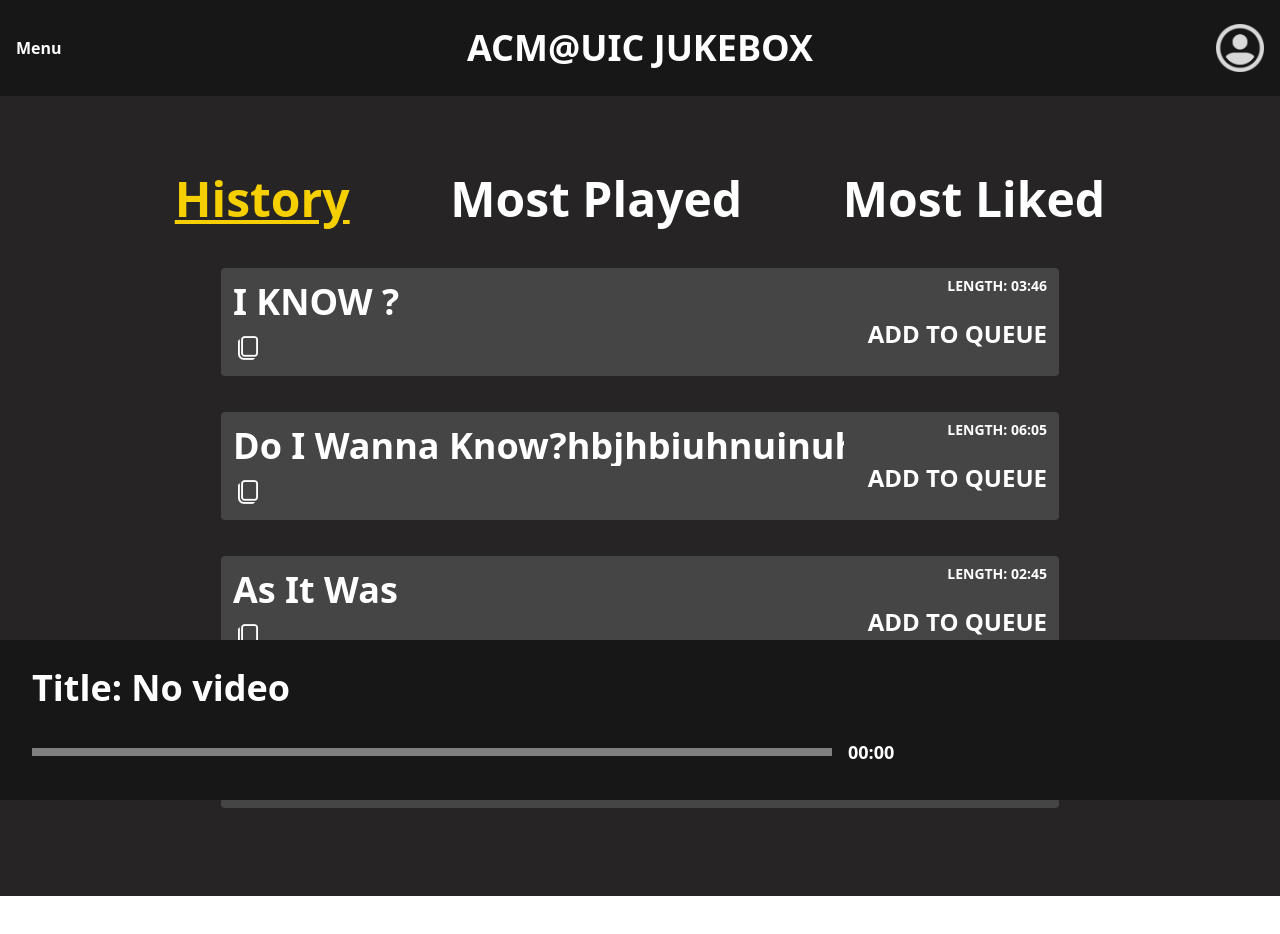
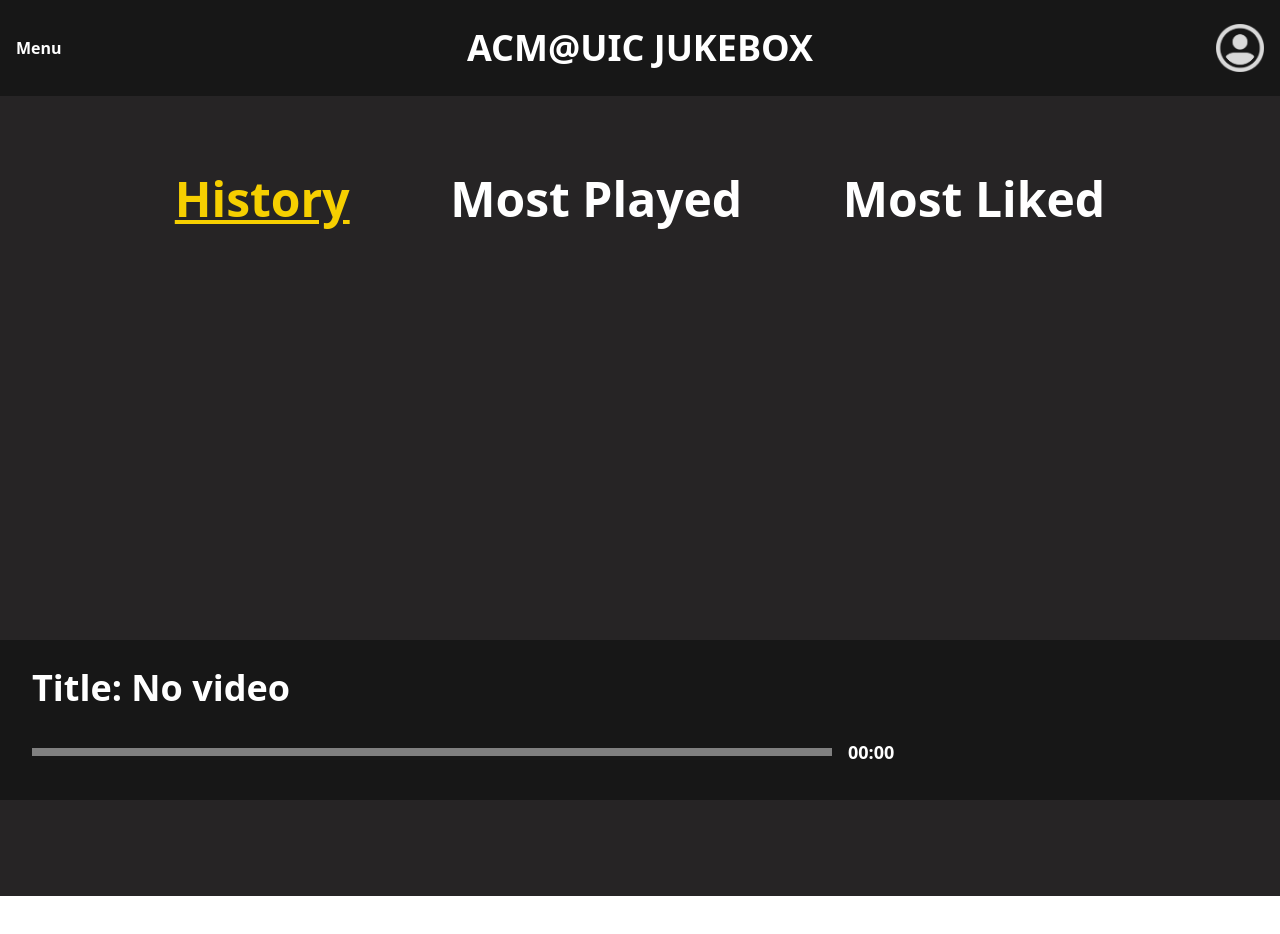
Before and after one commit to acm-uic/Jukebox, a React (Vite) app: page /stats in a window 1280 px wide. Shown: the top 934 px of the page. Built offline with nearby package versions, Linux system fonts and the light colour scheme.

Commit message:
added statsPage history tab functionality

```diff
--- a/src/domain/videoContext.jsx
+++ b/src/domain/videoContext.jsx
@@ -72,7 +72,7 @@ export function VideoContextProvider({ children }) {
   }
 
   return (
-    <videoContext.Provider value={{ current, queue, addQueueUrl, nextVideo }}>
+    <videoContext.Provider value={{ current, queue, history, addQueueUrl, nextVideo }}>
       {children}
     </videoContext.Provider>
   );
--- a/src/pages/StatsPage.jsx
+++ b/src/pages/StatsPage.jsx
@@ -3,6 +3,8 @@ import StatVideoCard from "../components/StatVideoCard";
 import { videoContext } from "../domain/videoContext";
 
 export default function StatsPage() {
+  const { history, queue } = useContext(videoContext);
+  const historyList = history.slice(0, history.length - queue.length).reverse();
   //using plays as int, likes as int, and recency as an int
   const videoList = [
     {
@@ -92,8 +94,7 @@ export default function StatsPage() {
       </div>
       <div className="flex flex-col md:items-center md:gap-9 gap-2 relative w-full">
         {currentTab == 0 &&
-          videoList
-            .sort((a,b) => b.recency - a.recency)
+          historyList
             .map((vid, index) =>
             <div  key={index} className="flex-col flex items-center xl:gap-9 gap-1 xl:relative max-w-[862px] md:w-full px-3">
               <StatVideoCard video={vid}/>
```
